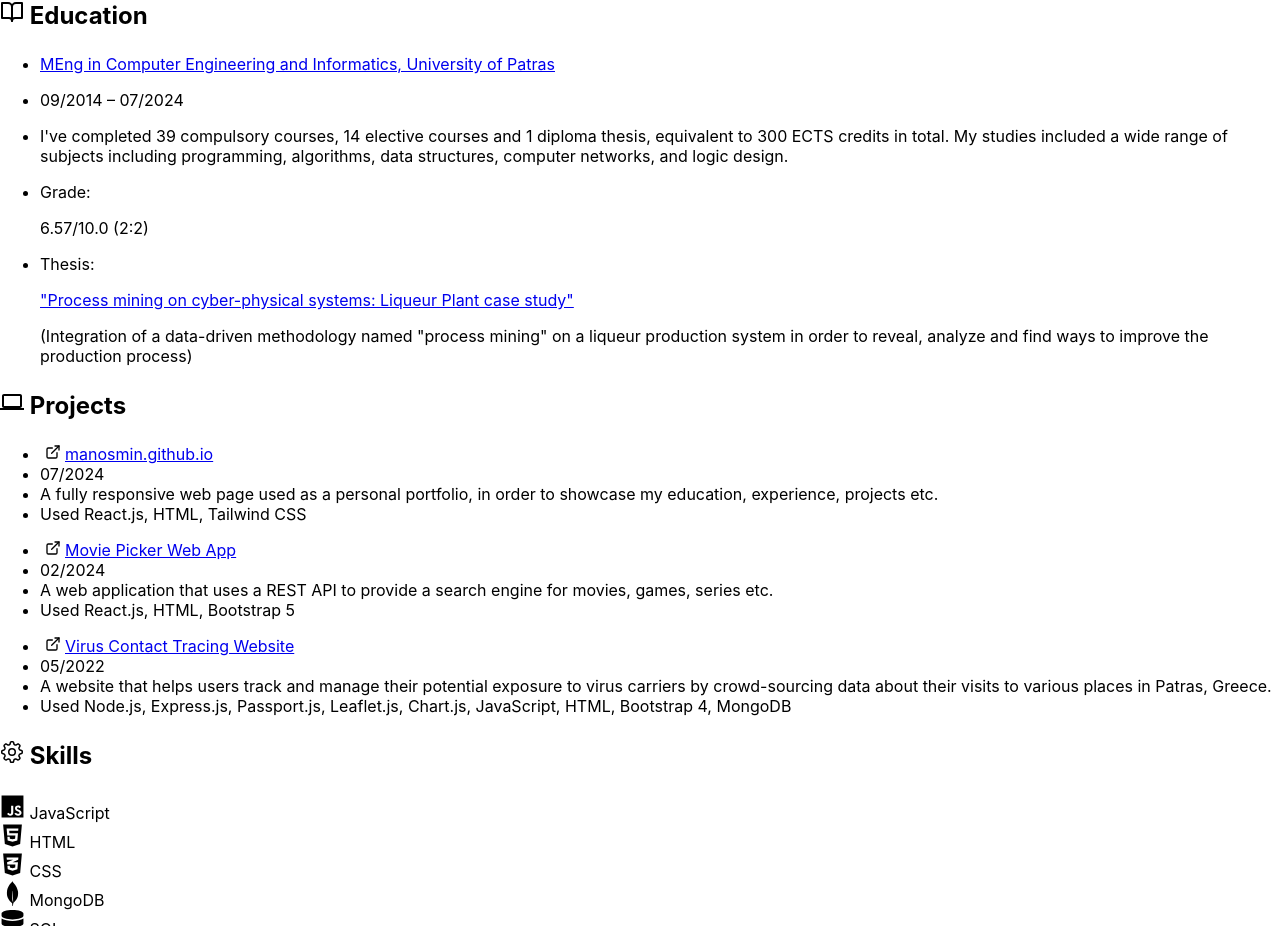
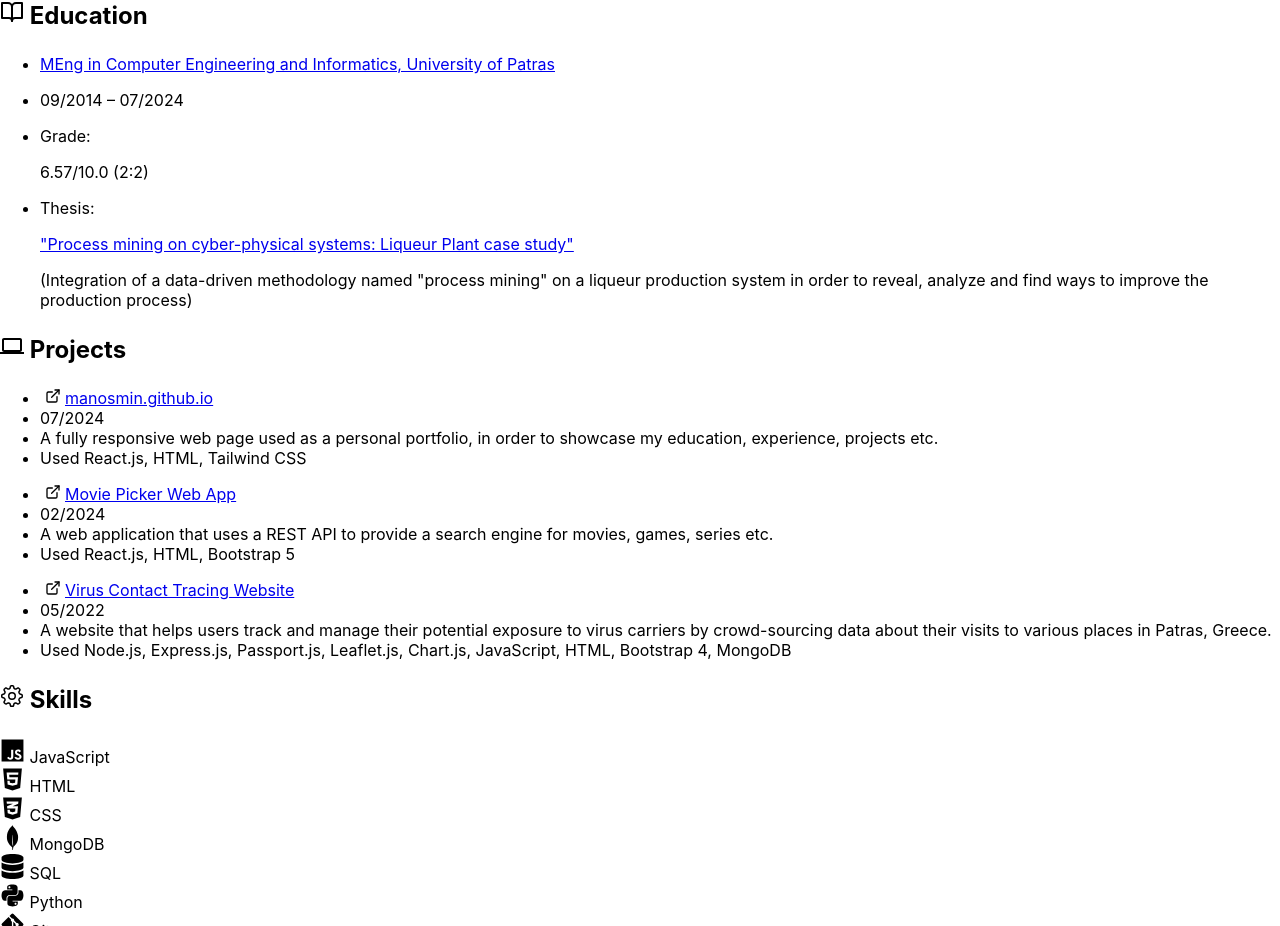
Before and after one commit to manosmin/manosmin.github.io, a React (Create React App) app: page / in a window 1280 px wide. Shown: the part 1037-1963 px from the top of the page. Built offline with nearby package versions, Linux system fonts and the light colour scheme.

Commit message:
changed font

```diff
--- a/src/components/About.js
+++ b/src/components/About.js
@@ -28,7 +28,7 @@ const About = () => {
         <div className="w-full flex mx-auto max-w-screen-lg flex-col items-center text-center mt-8 cursor-normal space-y-2"  >
             <img ref={containerRef2} src="/profile.png" id="profile-pic" alt="Profile" className={`border-2 bg-gray-300 dark:bg-gray-800 ${isVisible2 && 'animate-fade-in-down'} opacity-0 mb-4 border-gray-900 dark:border-gray-100 w-56 h-56 rounded-full shadow-lg`} style={{ "--delay": 0.2 + "s" }}  />
               <p ref={containerRef3} className={`${isVisible3 && 'animate-fade-in'} opacity-0`} style={{ "--delay": 0.4 + "s" }}>
-              Hello 🙋‍♂️ I'm <span className='font-medium'>Manos</span>, a Computer Engineer currently based in Heraklion, Greece 🇬🇷.
+              Hello 🙋‍♂️ I'm <span className='font-semibold'>Manos</span>, a Computer Engineer currently based in Heraklion, Greece 🇬🇷.
               </p>
               <p ref={containerRef4} className={`${isVisible4 && 'animate-fade-in'} opacity-0`} style={{ "--delay": 0.4 + "s" }}>
                 I recently completed my masters' degree in Computer Engineering and Informatics at University of Patras 🧑‍🎓. During my studies, I've built a strong foundation in both hardware and software 👨‍💻.
--- a/src/components/Education.js
+++ b/src/components/Education.js
@@ -23,12 +23,11 @@ const Education = () => {
             rel="noopener noreferrer"
             href="https://www.ceid.upatras.gr"
             target="_blank"
-            className="font-medium hover:underline"
+            className="font-semibold hover:underline"
           >
           MEng in Computer Engineering and Informatics, University of Patras
           </a></li>
           <li><p>09/2014 &ndash; 07/2024</p></li>
-          <li><p className='inline'>I've completed 39 compulsory courses, 14 elective courses and 1 diploma thesis, equivalent to 300 ECTS credits in total. My studies included a wide range of subjects including programming, algorithms, data structures, computer networks, and logic design.</p></li>
           <li><p className="inline font-medium" >Grade: </p> <p className="inline">6.57/10.0 (2:2)</p></li>
           <li><p className="inline font-medium" >Thesis: </p>
           <a
--- a/src/index.css
+++ b/src/index.css
@@ -1,6 +1,6 @@
 body {
   margin: 0;
-  font-family: -apple-system, BlinkMacSystemFont, 'Segoe UI', 'Roboto', 'Oxygen',
+  font-family: Poppins, -apple-system, BlinkMacSystemFont, 'Segoe UI', 'Roboto', 'Oxygen',
     'Ubuntu', 'Cantarell', 'Fira Sans', 'Droid Sans', 'Helvetica Neue',
     sans-serif;
   -webkit-font-smoothing: antialiased;
--- a/src/tailwind.css
+++ b/src/tailwind.css
@@ -5,5 +5,8 @@
 @layer base {
     html {
       @apply scroll-smooth;
+      font-family: Poppins, sans-serif;
     }
   }
+
+  @import url('https://fonts.googleapis.com/css2?family=Poppins:ital,wght@0,100;0,200;0,300;0,400;0,500;0,600;0,700;0,800;0,900;1,100;1,200;1,300;1,400;1,500;1,600;1,700;1,800;1,900&display=swap');
```
